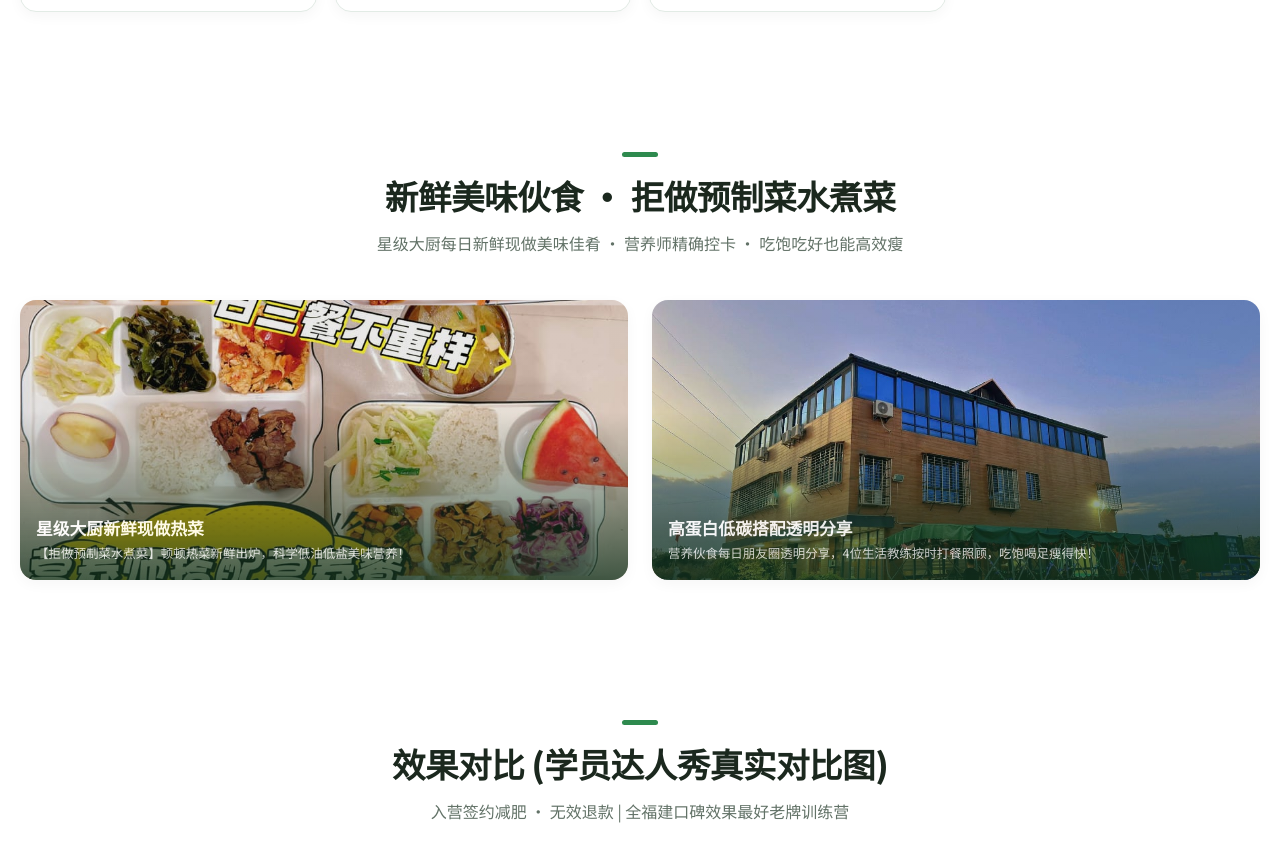
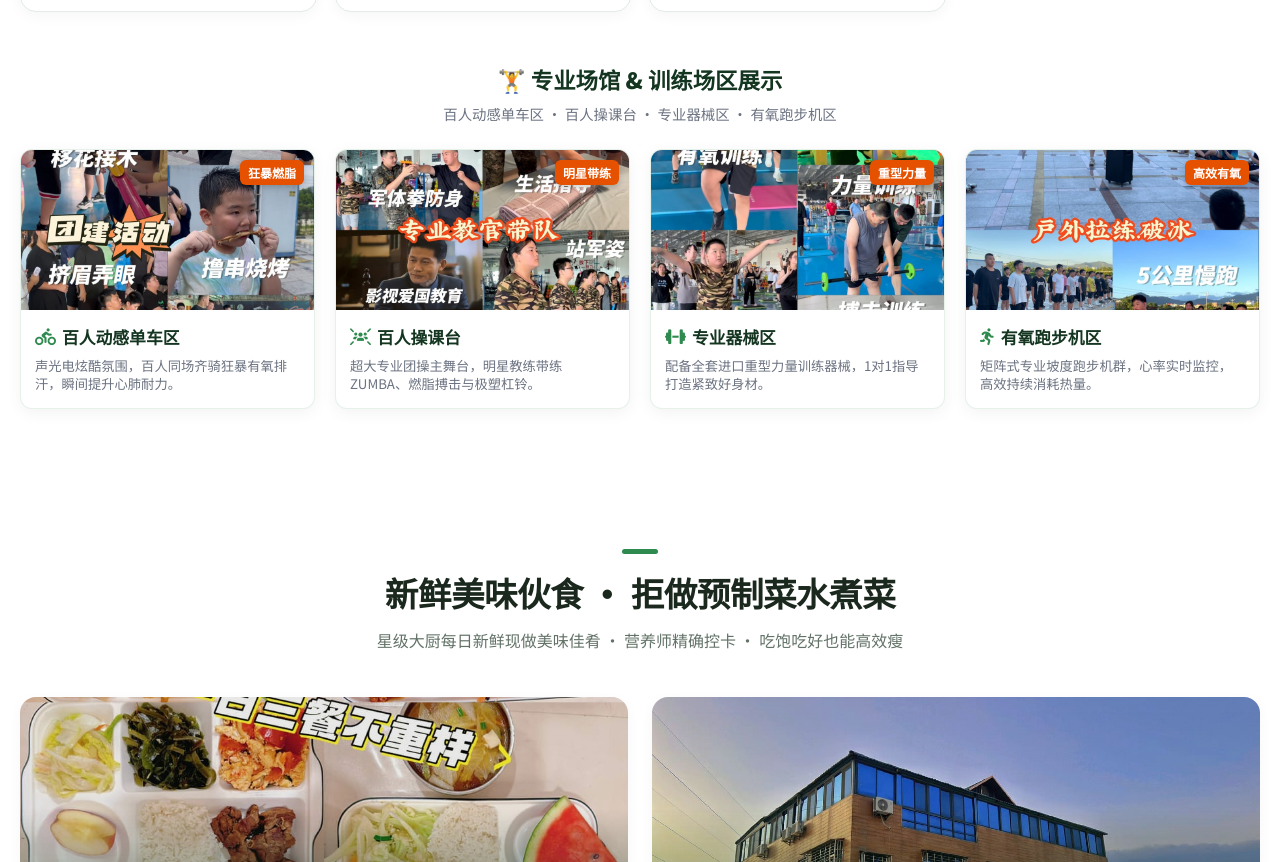
Before and after one commit to haven-bin/migu-fitness, a website built with Vite: page index.html in a window 1280 px wide. Shown: the part 2591-3453 px from the top of the page. Built offline with nearby package versions, Linux system fonts and the light colour scheme.

Commit message:
style: 在专业训练场板块加入『百人动感单车区』『百人操课台』『专业器械区』『有氧跑步机区』4大功能场馆卡片展示

```diff
--- a/index.html
+++ b/index.html
@@ -236,6 +236,58 @@
           <div class="room-info">
             <h4>豪华四人间 (宽敞套间)</h4>
             <p>大空间阔景四人间，独立双卫浴配置。</p>
+          </div>
+        </div>
+      </div>
+
+      <!-- 4大专业训练场区展示 -->
+      <div class="training-zones-header text-center" style="margin-top: 50px; margin-bottom: 24px;">
+        <h3 style="font-size: 1.4rem; font-weight: 900; color: #143520;">🏋️ 专业场馆 & 训练场区展示</h3>
+        <p style="font-size: 0.9rem; color: #6B7280; margin-top: 4px;">百人动感单车区 · 百人操课台 · 专业器械区 · 有氧跑步机区</p>
+      </div>
+
+      <div class="training-zones-grid">
+        <div class="zone-card">
+          <div class="zone-img">
+            <img src="/image/teen-class/teen-class1.jpg" alt="百人动感单车区" loading="lazy" decoding="async">
+            <span class="zone-badge">狂暴燃脂</span>
+          </div>
+          <div class="zone-info">
+            <h4><i class="fa-solid fa-person-biking"></i> 百人动感单车区</h4>
+            <p>声光电炫酷氛围，百人同场齐骑狂暴有氧排汗，瞬间提升心肺耐力。</p>
+          </div>
+        </div>
+
+        <div class="zone-card">
+          <div class="zone-img">
+            <img src="/image/teen-class/teen-class2.jpg" alt="百人操课台" loading="lazy" decoding="async">
+            <span class="zone-badge">明星带练</span>
+          </div>
+          <div class="zone-info">
+            <h4><i class="fa-solid fa-users-rays"></i> 百人操课台</h4>
+            <p>超大专业团操主舞台，明星教练带练 ZUMBA、燃脂搏击与极塑杠铃。</p>
+          </div>
+        </div>
+
+        <div class="zone-card">
+          <div class="zone-img">
+            <img src="/image/teen-class/teen-class3.jpg" alt="专业器械区" loading="lazy" decoding="async">
+            <span class="zone-badge">重型力量</span>
+          </div>
+          <div class="zone-info">
+            <h4><i class="fa-solid fa-dumbbell"></i> 专业器械区</h4>
+            <p>配备全套进口重型力量训练器械，1对1指导打造紧致好身材。</p>
+          </div>
+        </div>
+
+        <div class="zone-card">
+          <div class="zone-img">
+            <img src="/image/teen-class/teen-class4.jpg" alt="有氧跑步机区" loading="lazy" decoding="async">
+            <span class="zone-badge">高效有氧</span>
+          </div>
+          <div class="zone-info">
+            <h4><i class="fa-solid fa-person-running"></i> 有氧跑步机区</h4>
+            <p>矩阵式专业坡度跑步机群，心率实时监控，高效持续消耗热量。</p>
           </div>
         </div>
       </div>
--- a/src/style.css
+++ b/src/style.css
@@ -946,6 +946,83 @@ img {
   font-weight: 800;
 }
 
+/* 专业训练场区展示 Grid */
+.training-zones-grid {
+  display: grid;
+  grid-template-columns: repeat(4, 1fr);
+  gap: 20px;
+}
+
+.zone-card {
+  background: #FFFFFF;
+  border-radius: 12px;
+  overflow: hidden;
+  box-shadow: 0 4px 16px rgba(0, 0, 0, 0.05);
+  border: 1px solid rgba(46, 138, 78, 0.12);
+  transition: all 0.3s ease;
+}
+
+.zone-card:hover {
+  transform: translateY(-6px);
+  box-shadow: 0 12px 28px rgba(46, 138, 78, 0.15);
+  border-color: #2E8A4E;
+}
+
+.zone-img {
+  position: relative;
+  width: 100%;
+  height: 160px;
+  overflow: hidden;
+}
+
+.zone-img img {
+  width: 100%;
+  height: 100%;
+  object-fit: cover;
+  transition: transform 0.4s ease;
+}
+
+.zone-card:hover .zone-img img {
+  transform: scale(1.08);
+}
+
+.zone-badge {
+  position: absolute;
+  top: 10px;
+  right: 10px;
+  background: #E65100;
+  color: #FFFFFF;
+  font-size: 0.75rem;
+  font-weight: 800;
+  padding: 3px 8px;
+  border-radius: 6px;
+  box-shadow: 0 2px 6px rgba(0,0,0,0.2);
+}
+
+.zone-info {
+  padding: 14px;
+}
+
+.zone-info h4 {
+  font-size: 1.05rem;
+  font-weight: 800;
+  color: #143520;
+  margin-bottom: 6px;
+  display: flex;
+  align-items: center;
+  gap: 6px;
+}
+
+.zone-info h4 i {
+  color: #2E8A4E;
+}
+
+.zone-info p {
+  font-size: 0.83rem;
+  color: #6B7280;
+  line-height: 1.4;
+}
+
 .room-filters {
   display: flex;
   justify-content: center;
@@ -1937,7 +2014,7 @@ input:focus, select:focus {
 
 /* Responsive Queries */
 @media (max-width: 1100px) {
-  .advantages-grid {
+  .advantages-grid, .training-zones-grid {
     grid-template-columns: repeat(2, 1fr);
   }
 
@@ -2112,7 +2189,7 @@ input:focus, select:focus {
     font-size: 0.72rem;
   }
 
-  .advantages-grid {
+  .advantages-grid, .training-zones-grid {
     grid-template-columns: 1fr;
     gap: 16px;
   }
```
